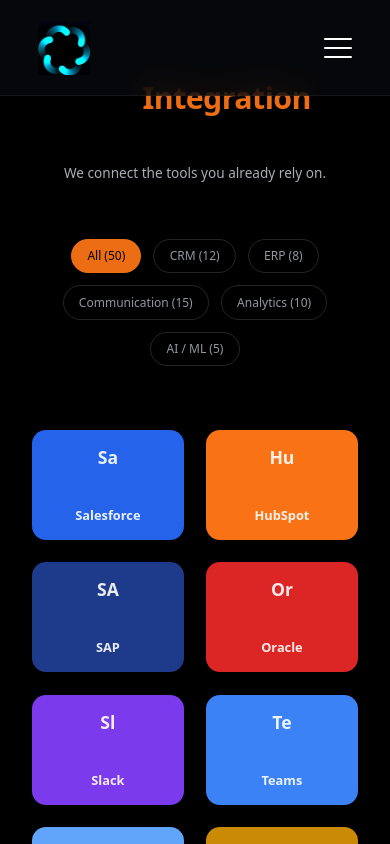
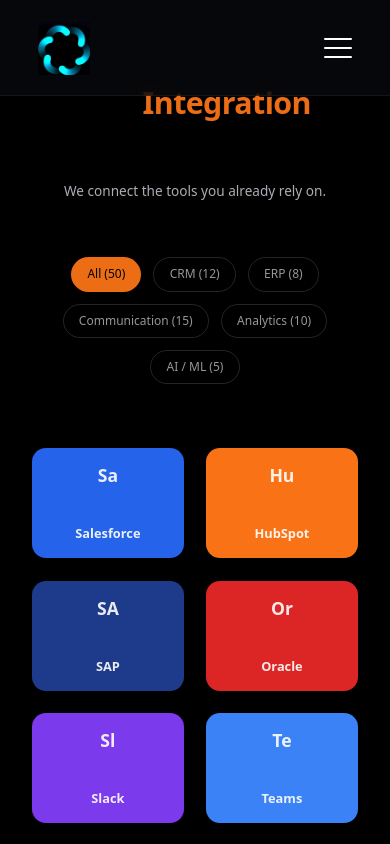
Before and after one commit to Durgam-vamshi/syncaifrontend, a React (Vite) app: page /ecosystem in a window 390 px wide. Built offline with nearby package versions, Linux system fonts and the light colour scheme.

Commit message:
fixed title

```diff
--- a/src/styles/integrationEcosystem.css
+++ b/src/styles/integrationEcosystem.css
@@ -200,11 +200,3 @@
     align-self: center;
   }
 }
-
-@media (max-width: 768px) {
-  .integration-title {
-    width: 100%;
-    text-align: center;
-    line-height: 1.2;
-  }
-}
```
